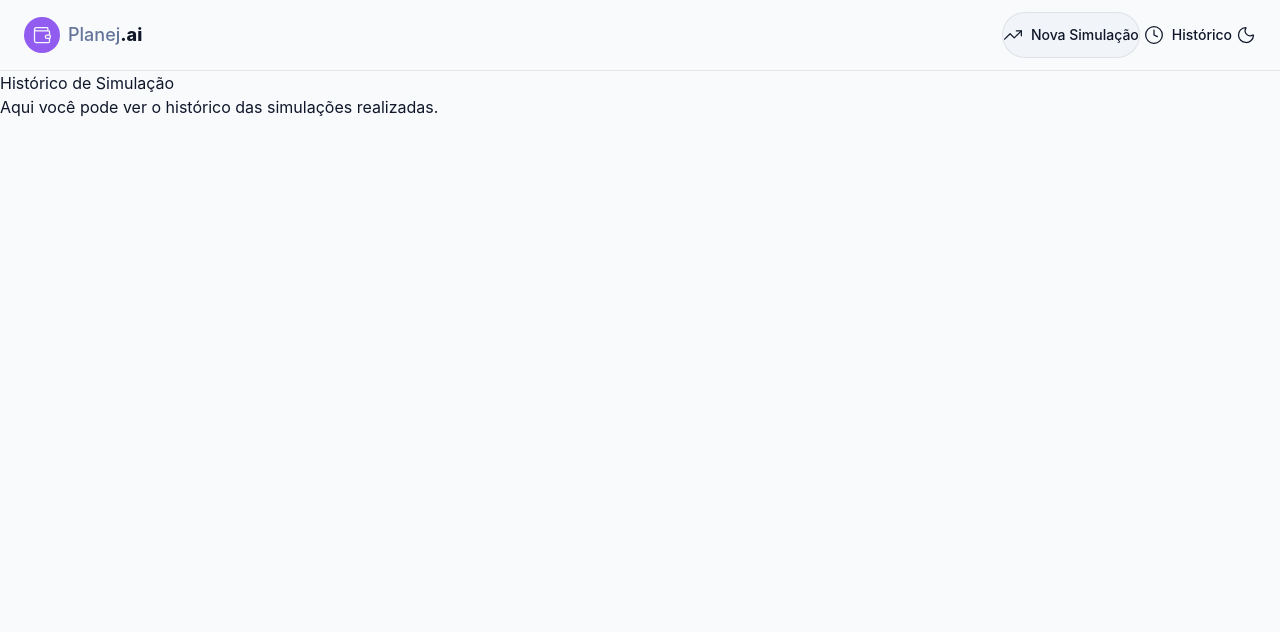
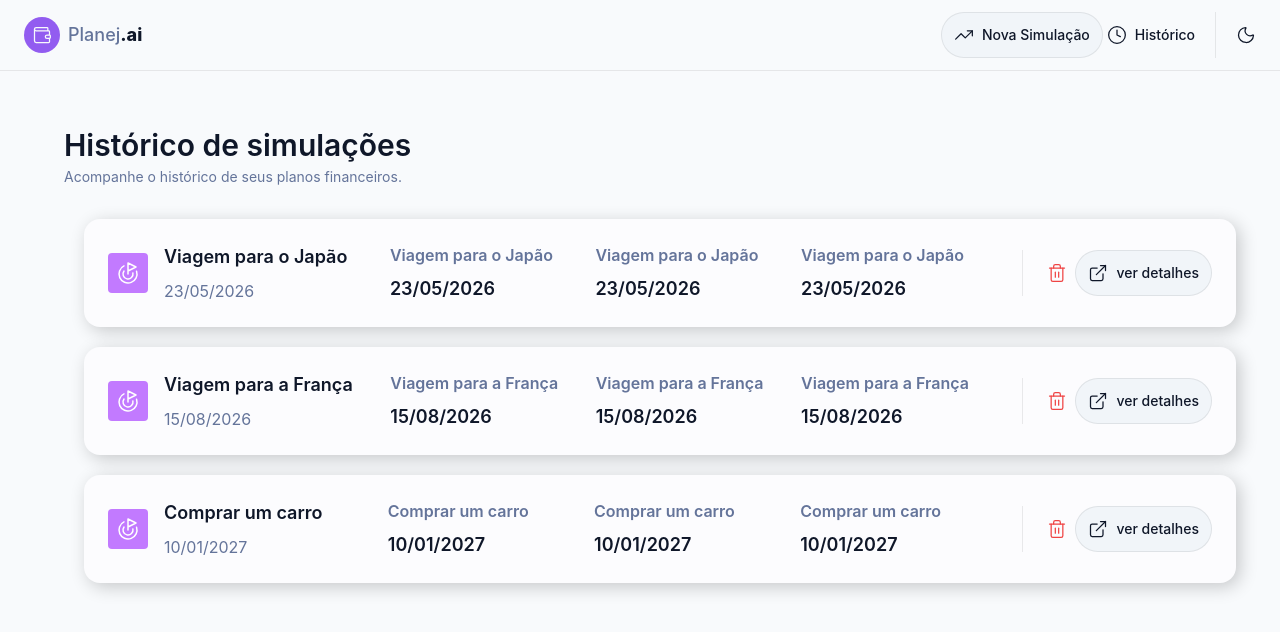
Before and after one commit to RackelRodrigues/PlanejAI, a React (Vite) app: page /historico in a window 1280 px wide. Shown: the top 632 px of the page. Built offline with nearby package versions, Linux system fonts and the light colour scheme; no server answers.

Commit message:
feat: add CardHistory component and update SimulationHistoryPage layout

```diff
--- /dev/null
+++ b/src/components/features/simulationHistory/CardHistory.tsx
@@ -0,0 +1,49 @@
+import { ExternalLink, TrashIcon } from 'lucide-react';
+import { Button } from '../../shared/button';
+import { Divider } from '../../shared/divider';
+
+interface CardHistoryProps {
+  icon: React.ReactNode;
+  title?: string;
+  subtitle?: string;
+}
+
+export function CardHistory({ icon, title, subtitle }: CardHistoryProps) {
+  return (
+    <div className="bg-card m-5 flex w-full items-center  gap-4 rounded-2xl p-6 shadow-[4px_4px_18px_0px_rgba(0,0,0,0.2)]">
+      <span className="bg-muted flex h-10 w-10 items-center justify-center rounded-sm bg-purple-400 text-white">
+        {icon}
+      </span>
+      <div className="flex flex-1 items-center justify-between gap-4">
+        <div className="flex flex-col gap-2">
+          <h2 className="text-lg font-semibold">{title}</h2>
+          <p className="text-muted-foreground">{subtitle}</p>
+        </div>
+
+        <div className="flex flex-col gap-2">
+          <h2 className="text-muted-foreground font-semibold">{title}</h2>
+          <p className="text-lg  font-semibold">{subtitle}</p>
+        </div>
+
+        <div className="flex flex-col gap-2">
+          <h2 className="text-muted-foreground font-semibold">{title}</h2>
+          <p className="text-lg font-semibold">{subtitle}</p>
+        </div>
+
+        <div className="flex flex-col gap-2">
+          <h2 className="text-muted-foreground font-semibold">{title}</h2>
+          <p className="text-lg font-semibold">{subtitle}</p>
+        </div>
+
+        <div className="flex items-center gap-2">
+          <Divider orientation="vertical" />
+          <Button variant="ghost" icon={TrashIcon} className=" text-red-500" />
+
+          <Button variant="secondary" icon={ExternalLink}>
+            ver detalhes
+          </Button>
+        </div>
+      </div>
+    </div>
+  );
+}
--- a/src/components/shared/button.tsx
+++ b/src/components/shared/button.tsx
@@ -10,9 +10,9 @@ const baseClasses =
   'flex cursor-pointer items-center justify-center font-medium text-sm gap-2 py-3 transition-opacity hover:opacity-80 disabled:cursor-not-allowed disabled:opacity-80';
 
 const variantClasses = {
-  primary: 'bg-primary text-primary-foreground font-semibold rounded-xl',
-  secondary: 'bg-secondary-button border border-border rounded-3xl',
-  ghost: 'rounded-lg text-foreground',
+  primary: 'bg-primary text-primary-foreground font-semibold rounded-xl ',
+  secondary: 'bg-secondary-button border border-border rounded-3xl px-3',
+  ghost: 'rounded-lg text-foreground ',
 };
 
 export function Button({ variant, icon: Icon, children, className, ...props }: ButtonProps) {
--- a/src/components/shared/header.tsx
+++ b/src/components/shared/header.tsx
@@ -2,6 +2,7 @@ import { Clock, Moon, Sun, TrendingUp, Wallet } from 'lucide-react';
 import { useNavigate } from 'react-router-dom';
 import { useTheme } from '../../hooks/useTheme';
 import { Button } from './button';
+import { Divider } from './divider';
 
 export function Header() {
   const navigate = useNavigate();
@@ -28,6 +29,7 @@ export function Header() {
             <span className="hidden sm:inline">Histórico</span>
           </Button>
 
+          <Divider orientation="vertical" />
           <Button
             variant="ghost"
             aria-label={`MUdar para tema ${theme === 'light' ? 'escuro' : 'claro'}`}
--- a/src/pages/SimulationHistoryPage.tsx
+++ b/src/pages/SimulationHistoryPage.tsx
@@ -1,8 +1,46 @@
+import { Goal } from 'lucide-react';
+import { CardHistory } from '../components/features/simulationHistory/CardHistory';
+import { PageHero } from '../components/shared/pageHero';
+
+const histories = [
+  {
+    id: 1,
+    icon: <Goal />,
+    title: 'Viagem para o Japão',
+    subtitle: '23/05/2026',
+  },
+  {
+    id: 2,
+    icon: <Goal />,
+    title: 'Viagem para a França',
+    subtitle: '15/08/2026',
+  },
+  {
+    id: 3,
+    icon: <Goal />,
+    title: 'Comprar um carro',
+    subtitle: '10/01/2027',
+  },
+];
+
 export function SimulationHistoryPage() {
   return (
-    <div>
-      <h1>Histórico de Simulação</h1>
-      <p>Aqui você pode ver o histórico das simulações realizadas.</p>
-    </div>
+    <main className="mx-auto max-w-6xl  sm:py-14">
+      <PageHero
+        title="Histórico de simulações"
+        subtitle="Acompanhe o histórico de seus planos financeiros."
+      />
+
+      <div>
+        {histories.map((history) => (
+          <CardHistory
+            key={history.id}
+            icon={history.icon}
+            title={history.title}
+            subtitle={history.subtitle}
+          />
+        ))}
+      </div>
+    </main>
   );
 }
--- a/src/pages/SimulationResultPage.tsx
+++ b/src/pages/SimulationResultPage.tsx
@@ -25,15 +25,15 @@ export function SimulationResultPage() {
       <div className="mb-6 grid grid-cols-1 gap-4 lg:grid-cols-3">
         <Card
           icon={Goal}
-          label="c=Custo de vida"
+          label="Custo da Meta"
           value={data.goalAMount}
           subtitle={'Viagem para o japão'}
         />
         <Card
           icon={CalendarClock}
-          label="c=Custo de vida"
+          label="Prazo"
           value={data.goalAMount}
-          subtitle={'Viagem para o japão'}
+          subtitle={'prazo para atingir a meta'}
         />
 
         <Card
```
